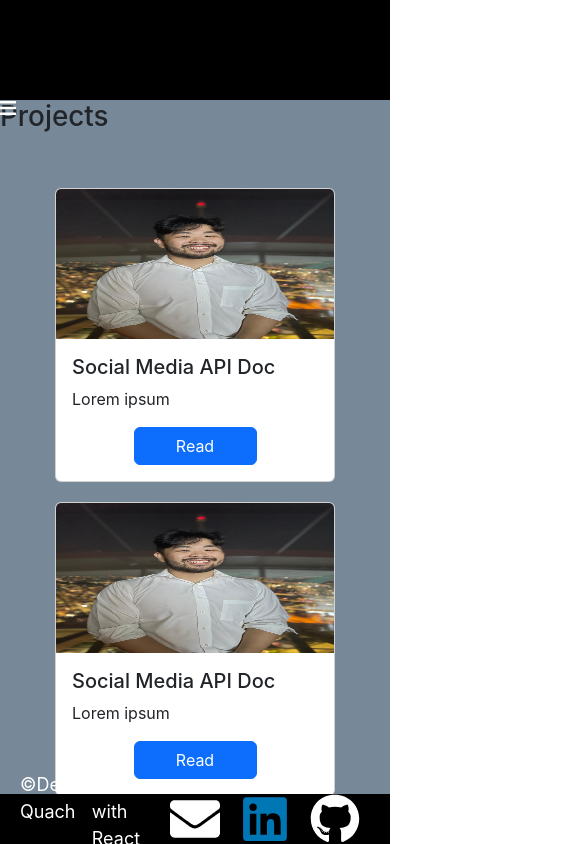
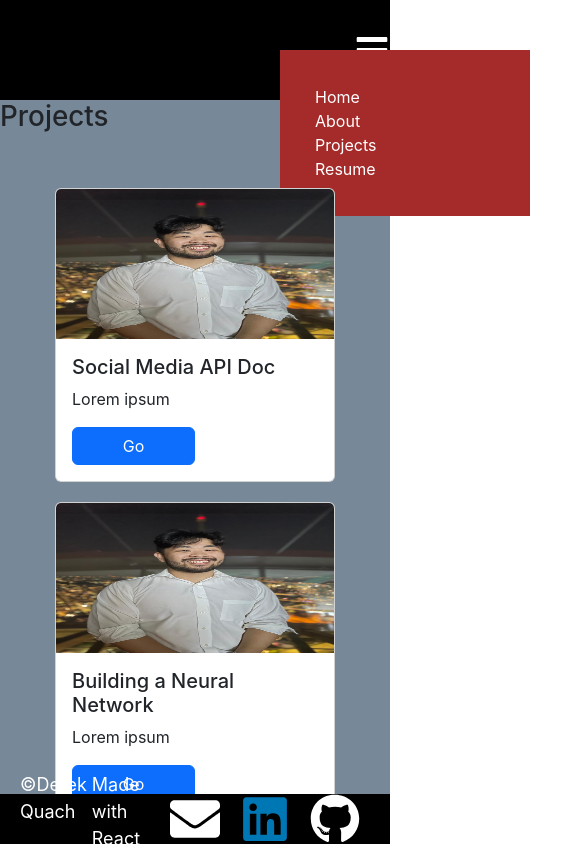
Before and after one commit to dnqUW/portfolio, a React (Create React App) app: page /projects in a window 390 px wide. Shown: the top 844 px of the page, 585 px wide, since content can reach past the window. Built offline with nearby package versions, Linux system fonts and the light colour scheme.

Commit message:
added some elements for the navlist

```diff
--- a/src/components/navbar.js
+++ b/src/components/navbar.js
@@ -1,21 +1,35 @@
 import "../css/navbar.css";
 import {NavLink} from "react-router-dom";
 import {FaBars} from "react-icons/fa";
+import {useState} from "react";
 
 export default function Navbar() {
+
+    const [showMenu, toggleMenu] = useState(false);
+    // showmenu is state variable
+    // toggleMenu is state changer
+
+    function handleMenuTap() {
+        console.log(showMenu);
+        toggleMenu(!showMenu);
+    }
 
 
     return(
         <nav className="navbar">
 
-                <ul className="navlist">
+                <ul className= {`navlist ${toggleMenu ? "displayMenu" : ""}`}>
                     <li><NavLink to="/">Home</NavLink></li>
                     <li><NavLink to="/about">About</NavLink></li>
                     <li><NavLink to ="/projects">Projects</NavLink></li>
-                    <li><NavLink to="/resume">Resume</NavLink></li>
+                    <li><a href="./assets/derek-quach-resume.pdf" target="_blank" rel="noreferrer">Resume</a></li>
                 </ul>
+                <div className="bars-container">
+                    <FaBars className="bars" onClick= {handleMenuTap} />
 
-                    <FaBars className="bars"/>
+                    {/* <FaBars className="bars" onClick= {() => {toggleMenu(!showMenu)} } /> */}
+                </div>
+
 
 
         </nav>
--- a/src/components/project-cards.js
+++ b/src/components/project-cards.js
@@ -8,9 +8,7 @@ export default function ProjectCard(props) {
         <div className="card-body">
             <h5 className="card-title">{props.data.name}</h5>
             <p className="card-text">{props.data.description}</p>
-            <div className="btn-container">
-                <a href= {props.data.url} className="btn btn-primary">Read</a>
-            </div>
+            <a href= {props.data.url} className="btn btn-primary" target="_blank" rel="noreferrer">Go</a>
         </div>
         </div>
     );
--- a/src/css/navbar.css
+++ b/src/css/navbar.css
@@ -27,14 +27,29 @@
 
     .bars {
         display: block;
-
         color: white;
-
-        height: 200px;
+        height: 35px;
+        width: 80px;
     }
 
+    .bars-container {
+        padding: 85%;
+    }
 
     .navbar ul {
         display: none;
     }
+
+    .navbar {
+        flex-wrap: nowrap !important;
+    }
+
+    .navbar ul.displayMenu {
+        display: block;
+        position: absolute;
+        top: 50px;
+        right: -140px;
+        width: 250px;
+        background-color: brown;
+    }
 }
--- a/src/data/projects.json
+++ b/src/data/projects.json
@@ -8,38 +8,38 @@
     },
     {
         "thumbnail": "./img/derek-quach-headshot.png",
-        "name": "Social Media API Doc",
+        "name": "Building a Neural Network",
         "alt": "",
         "description": "Lorem ipsum",
-        "url": "https://docs.google.com/document/d/1rOXIoSUy8NMD_AHr192gqioUQmyF0OQNTVeC4ukK-ZQ/edit?usp=sharing"
+        "url": "https://docs.google.com/document/d/1Z7hpRq2ghq5051isV3Bv11Q6JG783s_6qlYcUXIDzvQ/edit?usp=sharing"
     },
     {
         "thumbnail": "./img/derek-quach-headshot.png",
-        "name": "Social Media API Doc",
+        "name": "WordPress Plugin Integration Guide",
         "alt": "",
         "description": "Lorem ipsum",
-        "url": "https://docs.google.com/document/d/1rOXIoSUy8NMD_AHr192gqioUQmyF0OQNTVeC4ukK-ZQ/edit?usp=sharing"
+        "url": "https://docs.human-id.org/wordpress-plugin-integration-guide"
     },
     {
         "thumbnail": "./img/derek-quach-headshot.png",
-        "name": "Social Media API Doc",
+        "name": "Discord Bot Integration Guide",
         "alt": "",
         "description": "Lorem ipsum",
-        "url": "https://docs.google.com/document/d/1rOXIoSUy8NMD_AHr192gqioUQmyF0OQNTVeC4ukK-ZQ/edit?usp=sharing"
+        "url": "https://docs.human-id.org/discord-bot-integration-guide"
 
     },
     {
         "thumbnail": "./img/derek-quach-headshot.png",
-        "name": "Social Media API Doc",
+        "name": "How to Install RAM into your PC",
         "alt": "",
         "description": "Lorem ipsum",
-        "url": "https://docs.google.com/document/d/1rOXIoSUy8NMD_AHr192gqioUQmyF0OQNTVeC4ukK-ZQ/edit?usp=sharing"
+        "url": "https://docs.google.com/document/d/1_OoUfjHdtEVaQGeO9WDYF26lRsCR_epemG9zZC591Lc/edit?usp=sharing"
     },
     {
         "thumbnail": "./img/derek-quach-headshot.png",
-        "name": "Social Media API Doc",
+        "name": "How Does Single Sign-on Work?",
         "alt": "",
         "description": "Lorem ipsum",
-        "url": "https://docs.google.com/document/d/1rOXIoSUy8NMD_AHr192gqioUQmyF0OQNTVeC4ukK-ZQ/edit?usp=sharing"
+        "url": "https://docs.google.com/document/d/1Bhkz14nrg0BbPXbYc6H-jyXc55_T_2fFe1SYYHqfb-E/edit?usp=sharing"
     }
 ]
--- a/src/pages/projects.js
+++ b/src/pages/projects.js
@@ -6,9 +6,8 @@ import Card from "../components/project-cards.js";
 export default function Projects() {
 
     let arrayCards = ProjectData.map((cardData) => {
-        return <Card data={cardData}/>;
+        return <Card data={cardData} key={cardData.name}/>;
     });
-
 
     return (
         <section>
```
